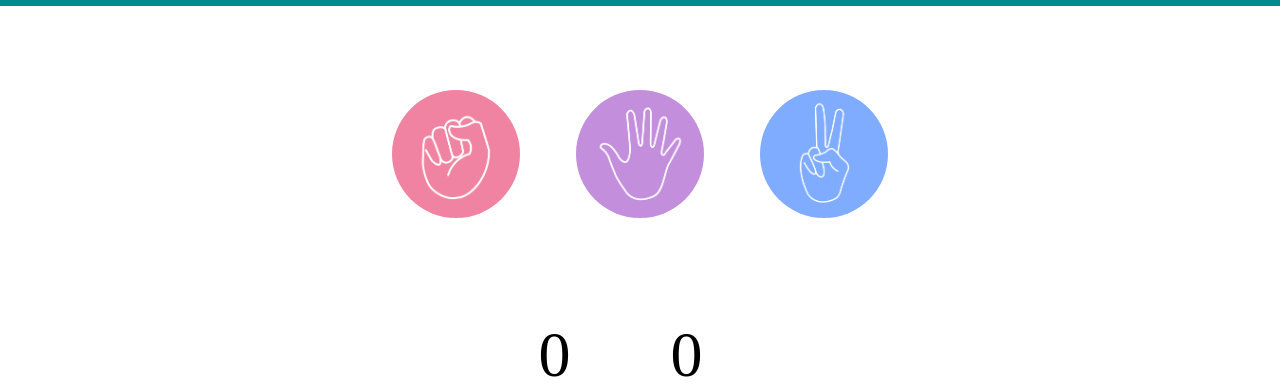
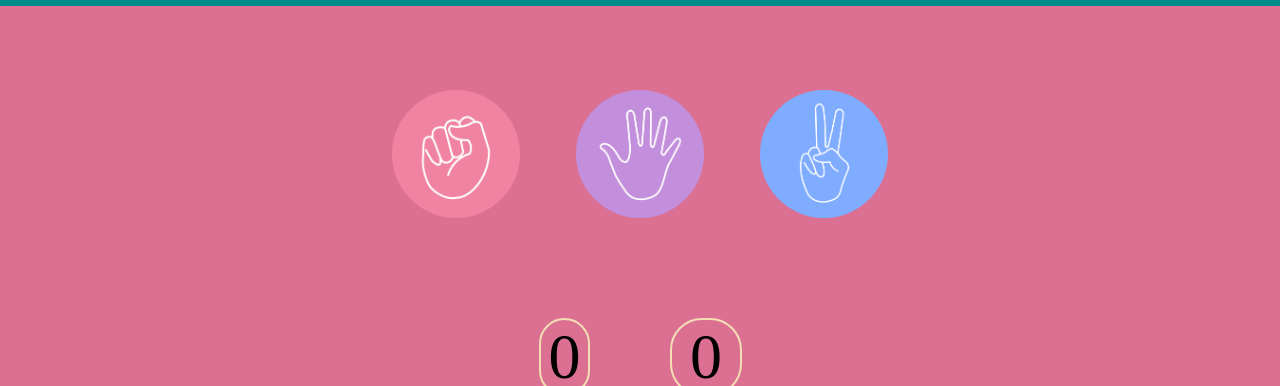
Before and after one commit to Akarshpandey1/rock-paper-sicorr, a plain HTML site: page index.html in a window 1280 px wide. Shown: the part 74-460 px from the top of the page. Drawn offline with Linux system fonts and the light colour scheme.

Commit message:
Theme changed

```diff
--- a/style.css
+++ b/style.css
@@ -1,6 +1,9 @@
 *{
     margin: 0;
     padding: 0;
+}
+body {
+    background-color: palevioletred;
 }
 h1{
     height: 5rem;
@@ -42,8 +45,13 @@ img{
     font-size: 2rem;
     gap: 5rem;
 }
-#user ,#comp{
+    #user ,#comp {
+    display: flex;
+    justify-content: center;
+    align-items: center;
     font-size: 4rem;
+    border: 2px solid wheat;
+    border-radius: 2rem;
 }
 
 #msg{
@@ -66,3 +74,7 @@ img{
     justify-content: center;
     align-items: center;
 }
+#msg:hover{
+    cursor: pointer;
+    background-color: rgb(205, 31, 31);
+}
```
Also changed, not shown: index.html (line endings or trailing spaces).
